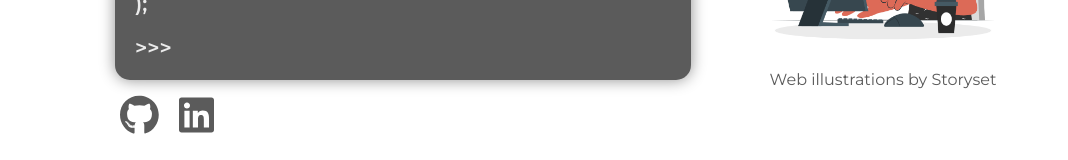
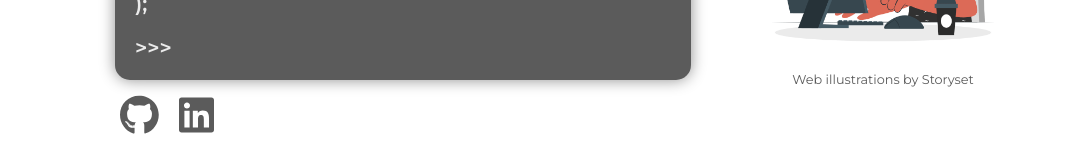
Before and after one commit to hitalloazevedo/portifolio-react, a React (Vite) app: page / in a window 1280 px wide. Shown: the part 487-647 px from the top of the page, without its empty margins (45-1113 px from the left). Built offline with nearby package versions, Linux system fonts and the light colour scheme.

Commit message:
fix: adjusting storyset link

```diff
--- a/src/assets/css/Home.css
+++ b/src/assets/css/Home.css
@@ -59,4 +59,6 @@ aside {
 .storyset-link {
     text-decoration: none;
     color: var(--dark-gray);
+    display: none;
+    font-size: .8rem;
 }
--- a/src/assets/css/Media-Home.css
+++ b/src/assets/css/Media-Home.css
@@ -140,6 +140,10 @@
         width: 70%;
         max-width: 380px;
     }
+
+    .storyset-link {
+        display: block;
+    }
 }
 
 @media screen and (min-width: 1501px) {
@@ -148,8 +152,6 @@
         display: flex;
         justify-content: center;
         align-items: center;
-
-        /* background-color: rgb(228, 152, 228); */
     }
 
     .content {
@@ -198,4 +200,8 @@
         width: 70%;
         max-width: 380px;
     }
+
+    .storyset-link {
+        display: block;
+    }
 }
```
